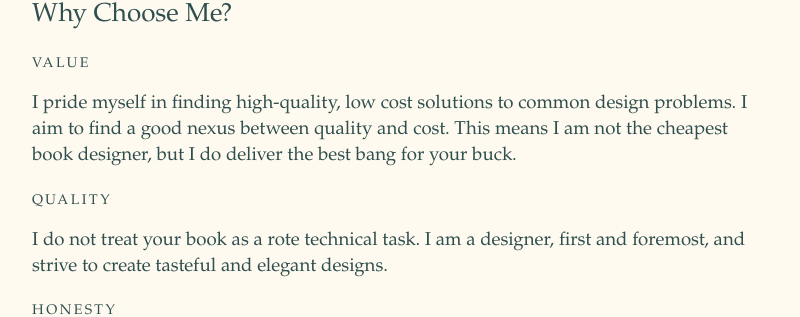
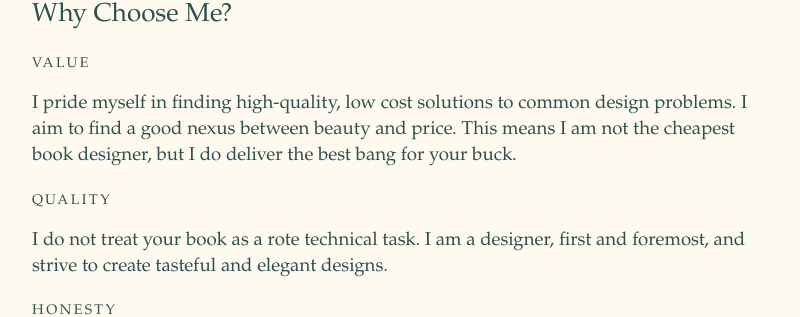
Before and after one commit to phillipgessert/phillipgessert.github.io, a Jekyll site: the page built from index.md, in a window 1280 px wide and 900 px high, scrolled down 679 px. Shown: the part 166-483 px from the top of the window, without its empty margins (238-1038 px from the left). Built offline with Jekyll 4.4.1, drawn with Linux system fonts in a browser that asks for light colours.

Commit message:
copy edit

```diff
--- a/index.md
+++ b/index.md
@@ -18,7 +18,7 @@ Custom book covers are also available.
 
 #### Value
 
-I pride myself in finding high-quality, low cost solutions to common design problems. I aim to find a good nexus between quality and cost. This means I am not the cheapest book designer, but I do deliver the best bang for your buck.
+I pride myself in finding high-quality, low cost solutions to common design problems. I aim to find a good nexus between beauty and price. This means I am not the cheapest book designer, but I do deliver the best bang for your buck.
 
 #### Quality
 
```
